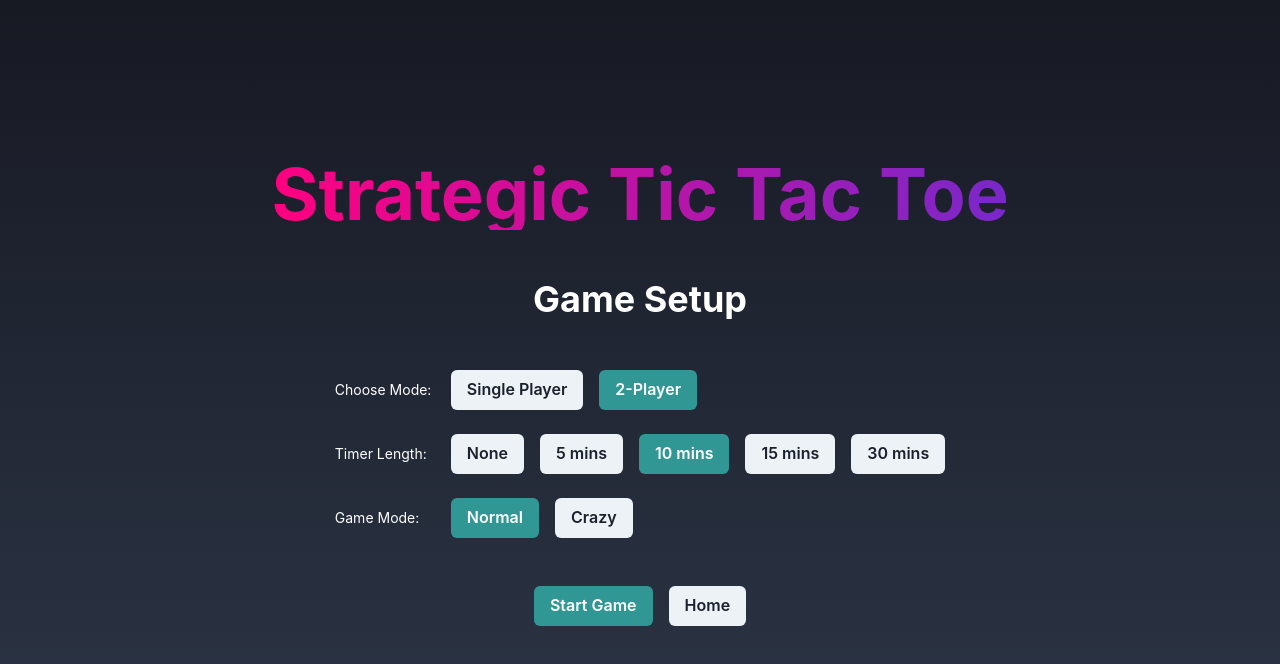
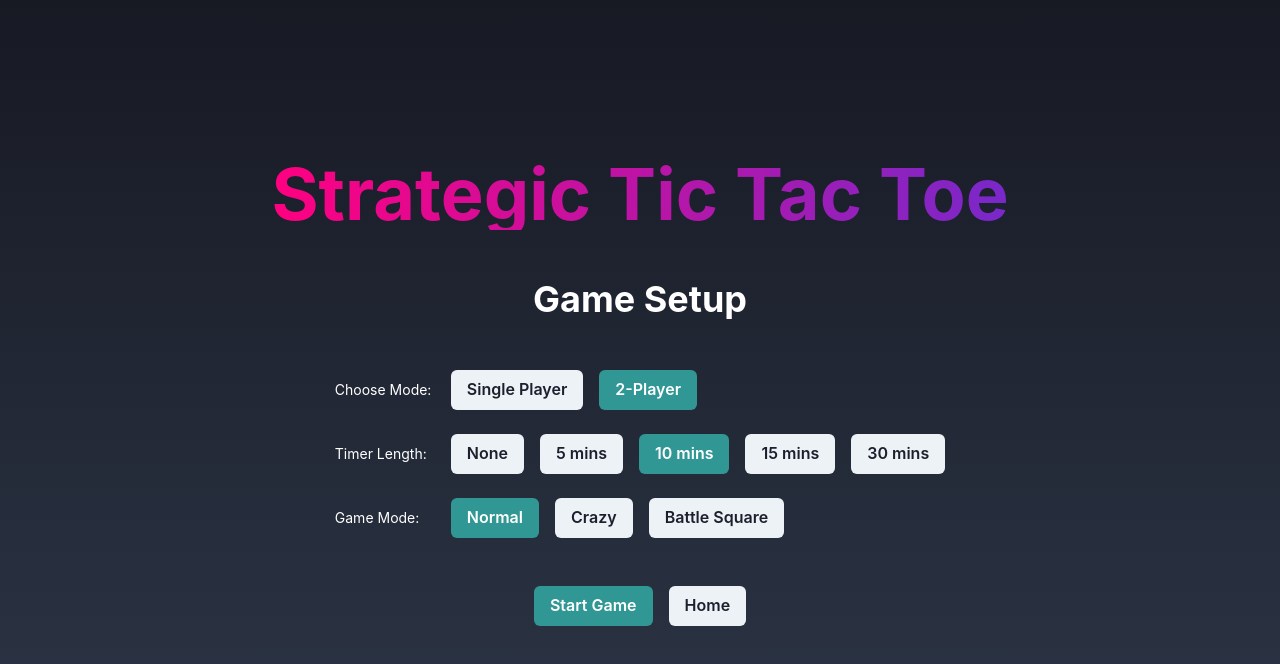
Before and after one commit to JetJadeja/strategic-tic-tac-toe, a React (Create React App) app: page / in a window 1280 px wide. Both pictures are taken after a click on the button "Play". Shown: the top 664 px of the page. Built offline with nearby package versions, Linux system fonts and the light colour scheme.

Commit message:
Modify setup

```diff
--- a/src/components/Setup.tsx
+++ b/src/components/Setup.tsx
@@ -8,7 +8,7 @@ const Setup: React.FC<{
   setMode: React.Dispatch<any>;
   timerLength: number | "custom" | "none"; // Add "none" to the type
   setTimerLength: React.Dispatch<any>;
-  gameMode: "normal" | "crazy";
+  gameMode: string;
   setGameMode: React.Dispatch<any>;
 }> = ({
   mode,
@@ -74,7 +74,6 @@ const Setup: React.FC<{
           <Button
             colorScheme={gameMode === "normal" ? "teal" : undefined}
             onClick={() => setGameMode("normal")}
-            disabled={mode === "twoPlayer"}
           >
             Normal
           </Button>
@@ -84,6 +83,13 @@ const Setup: React.FC<{
             disabled={mode === "twoPlayer"}
           >
             Crazy
+          </Button>
+          <Button
+            colorScheme={gameMode === "battle" ? "teal" : undefined}
+            onClick={() => setGameMode("battle")}
+            disabled={mode === "twoPlayer"}
+          >
+            Battle Square
           </Button>
         </HStack>
       </VStack>
```
